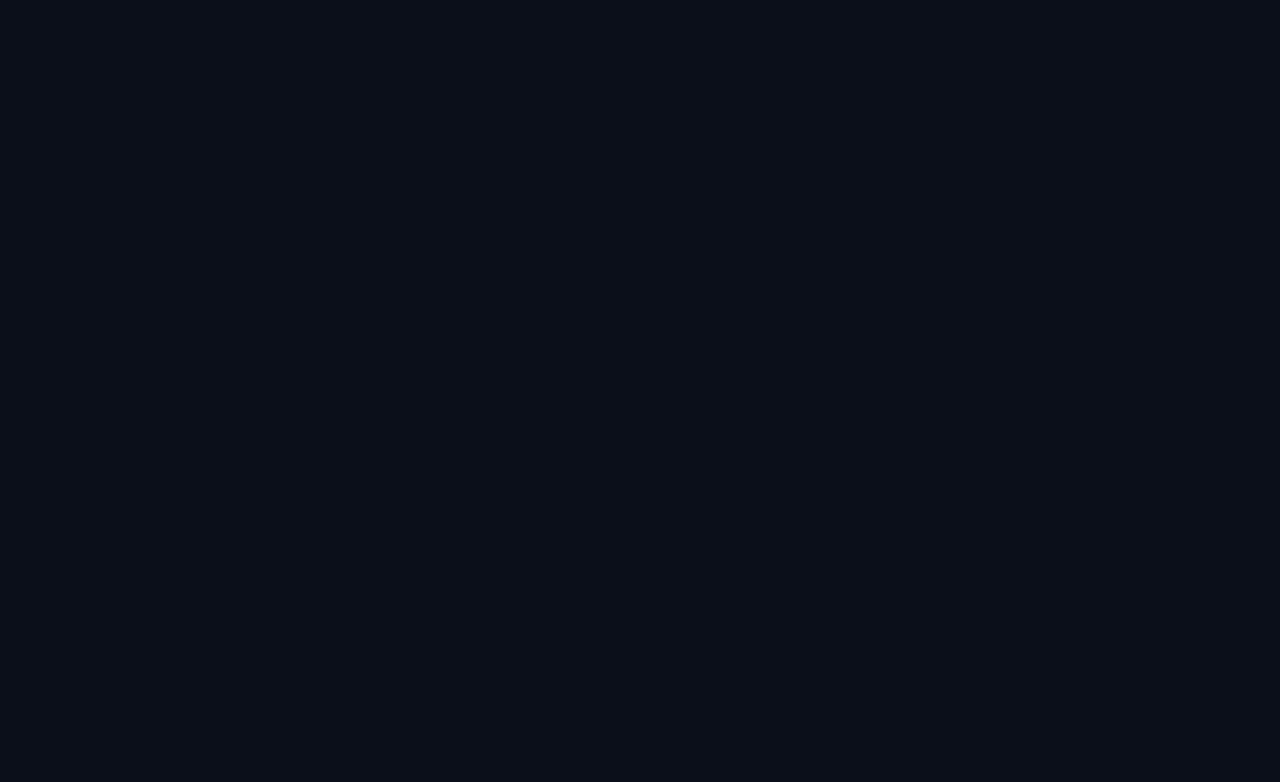
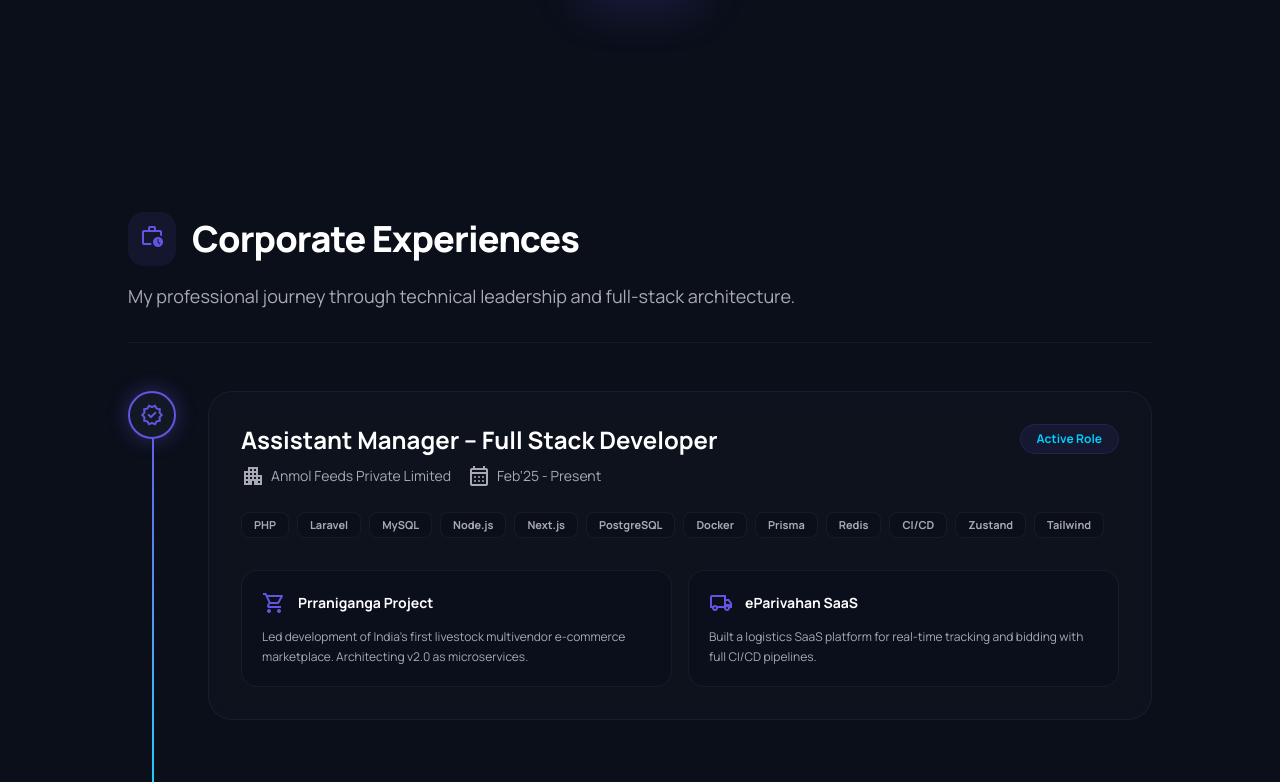
Before and after one commit to krishanuonline/portfolio, a React (Vite) app: page / in a window 1280 px wide. Shown: the part 2000-2782 px from the top of the page. Before the commit the page ends 800 px from the top, so only its background shows below. Built offline with nearby package versions, Linux system fonts and the light colour scheme.

Commit message:
Add: Experiences Component

```diff
--- a/src/App.jsx
+++ b/src/App.jsx
@@ -1,10 +1,16 @@
 import React from 'react'
 import Header from './components/layout/Header/Header'
+import Home from './components/sections/Home/Home'
+import About from './components/sections/About/About'
+import Experience from './components/sections/Experiences/Experiences'
 
 function App() {
 	return (
 		<>
 			<Header />
+			<Home />
+			<About />
+			<Experience />
 		</>
 	)
 }
--- /dev/null
+++ b/src/components/sections/Experiences/Experiences.jsx
@@ -0,0 +1,162 @@
+import React from 'react';
+import { motion } from 'framer-motion';
+
+const Experience = () => {
+  const experiences = [
+    {
+      title: "Assistant Manager – Full Stack Developer",
+      company: "Anmol Feeds Private Limited",
+      period: "Feb’25 - Present",
+      location: "Kolkata, West Bengal",
+      current: true,
+      description: "A professional timeline of my roles, key projects, and technical leadership in software engineering.",
+      tags: ["PHP", "Laravel", "MySQL", "Node.js", "Next.js", "PostgreSQL", "Docker", "Prisma", "Redis", "CI/CD", "Zustand", "Tailwind"],
+      projects: [
+        {
+          name: "Prraniganga Project",
+          icon: "shopping_cart",
+          desc: "Led development of India's first livestock multivendor e-commerce marketplace. Architecting v2.0 as microservices."
+        },
+        {
+          name: "eParivahan SaaS",
+          icon: "local_shipping",
+          desc: "Built a logistics SaaS platform for real-time tracking and bidding with full CI/CD pipelines."
+        }
+      ]
+    },
+    {
+      title: "Software Engineer",
+      company: "Accentus Consulting Private Limited",
+      period: "Jan’24 - Aug’24",
+      location: "Kolkata, West Bengal",
+      current: false,
+      tags: ["React.js", "Node.js", "MySQL", "Sequelize ORM"],
+      highlights: [
+        {
+          icon: "widgets",
+          title: "Module Leadership",
+          desc: "Spearheaded development of Drive Services, real-time Messaging, and Video Calling features."
+        },
+        {
+          icon: "speed",
+          title: "Performance Optimization",
+          desc: "Achieved a 25% reduction in load times by reengineering image handling architecture."
+        }
+      ]
+    }
+  ];
+
+  return (
+    <section id="experience" className="bg-dark-base py-20 px-4 md:px-10">
+      <div className="max-w-5xl mx-auto flex flex-col gap-12">
+
+        {/* Header */}
+        <motion.div
+          initial={{ opacity: 0, x: -20 }}
+          whileInView={{ opacity: 1, x: 0 }}
+          viewport={{ once: true }}
+          className="flex flex-col gap-4 pb-8 border-b border-white/5"
+        >
+          <div className="flex items-center gap-4">
+            <div className="p-3 rounded-2xl bg-primary/10">
+              <span className="material-symbols-outlined text-primary text-4xl">work_history</span>
+            </div>
+            <h2 className="text-text-primary text-4xl font-black tracking-tight">Corporate Experiences</h2>
+          </div>
+          <p className="text-text-secondary text-lg max-w-2xl">
+            My professional journey through technical leadership and full-stack architecture.
+          </p>
+        </motion.div>
+
+        {/* Timeline Container */}
+        <div className="relative flex flex-col gap-16 pl-4 md:pl-0">
+
+          {/* Timeline Vertical Line */}
+          <div className="hidden md:block absolute left-[24px] top-4 bottom-4 w-[2px] bg-surface">
+            <motion.div
+              initial={{ height: 0 }}
+              whileInView={{ height: '100%' }}
+              transition={{ duration: 1.5, ease: "easeInOut" }}
+              className="w-full bg-gradient-to-b from-primary via-accent to-transparent"
+            />
+          </div>
+
+          {experiences.map((exp, index) => (
+            <motion.div
+              key={index}
+              initial={{ opacity: 0, y: 50 }}
+              whileInView={{ opacity: 1, y: 0 }}
+              viewport={{ once: true, margin: "-100px" }}
+              transition={{ duration: 0.6, delay: index * 0.2 }}
+              className="relative flex flex-col md:flex-row gap-8 group"
+            >
+              {/* Dot Icon */}
+              <div className="absolute left-[-32px] md:static flex flex-col items-center">
+                <div className={`flex items-center justify-center size-12 rounded-full bg-surface border-2 transition-all duration-500 z-10
+                  ${exp.current ? 'border-primary shadow-[0_0_20px_rgba(97,86,226,0.4)]' : 'border-white/10 group-hover:border-primary/50'}`}>
+                  <span className={`material-symbols-outlined text-xl ${exp.current ? 'text-primary' : 'text-text-secondary'}`}>
+                    {exp.current ? 'verified' : 'code'}
+                  </span>
+                </div>
+              </div>
+
+              {/* Content Card */}
+              <div className="flex-1 bg-surface/40 backdrop-blur-sm rounded-3xl border border-white/5 p-8 transition-all duration-300 hover:bg-surface/60 hover:border-primary/30 group-hover:shadow-2xl group-hover:shadow-primary/5">
+                <div className="flex flex-col md:flex-row md:items-start justify-between gap-4 mb-6">
+                  <div>
+                    <h3 className="text-2xl font-bold text-text-primary group-hover:text-primary transition-colors">{exp.title}</h3>
+                    <div className="flex flex-wrap items-center gap-4 text-text-secondary text-sm mt-2">
+                      <span className="flex items-center gap-1.5"><span className="material-symbols-outlined text-lg">apartment</span> {exp.company}</span>
+                      <span className="flex items-center gap-1.5"><span className="material-symbols-outlined text-lg">calendar_month</span> {exp.period}</span>
+                    </div>
+                  </div>
+                  {exp.current && (
+                    <span className="px-4 py-1.5 rounded-full bg-primary/10 text-accent text-xs font-bold border border-primary/20 animate-pulse">
+                      Active Role
+                    </span>
+                  )}
+                </div>
+
+                {/* Tech Tags */}
+                <div className="flex flex-wrap gap-2 mb-8">
+                  {exp.tags.map(tag => (
+                    <span key={tag} className="px-3 py-1 text-[11px] font-bold rounded-lg bg-dark-base text-text-secondary border border-white/5 group-hover:border-primary/20 transition-colors">
+                      {tag}
+                    </span>
+                  ))}
+                </div>
+
+                {/* Specifics (Projects or Highlights) */}
+                <div className="grid grid-cols-1 md:grid-cols-2 gap-4">
+                  {(exp.projects || exp.highlights).map((item, i) => (
+                    <div key={i} className="bg-dark-base/50 p-5 rounded-2xl border border-white/5 hover:border-accent/20 transition-all">
+                      <div className="flex items-center gap-3 mb-3">
+                        <span className="material-symbols-outlined text-primary">{item.icon}</span>
+                        <h4 className="text-text-primary font-bold text-sm">{item.name || item.title}</h4>
+                      </div>
+                      <p className="text-xs text-text-secondary leading-relaxed">{item.desc}</p>
+                    </div>
+                  ))}
+                </div>
+              </div>
+            </motion.div>
+          ))}
+
+          {/* Transition Badge */}
+          <motion.div
+            initial={{ opacity: 0 }}
+            whileInView={{ opacity: 1 }}
+            className="md:ml-[68px] flex"
+          >
+            <div className="py-2 px-5 rounded-xl bg-surface/30 border border-white/5 border-dashed text-text-secondary text-xs flex items-center gap-2">
+              <span className="material-symbols-outlined text-sm">trending_up</span>
+              Transitioned for rapid skill growth
+            </div>
+          </motion.div>
+        </div>
+      </div>
+    </section>
+  );
+};
+
+export default Experience;
```
Also changed, not shown: 1 other file (tests, documents, lock files or other folders).
